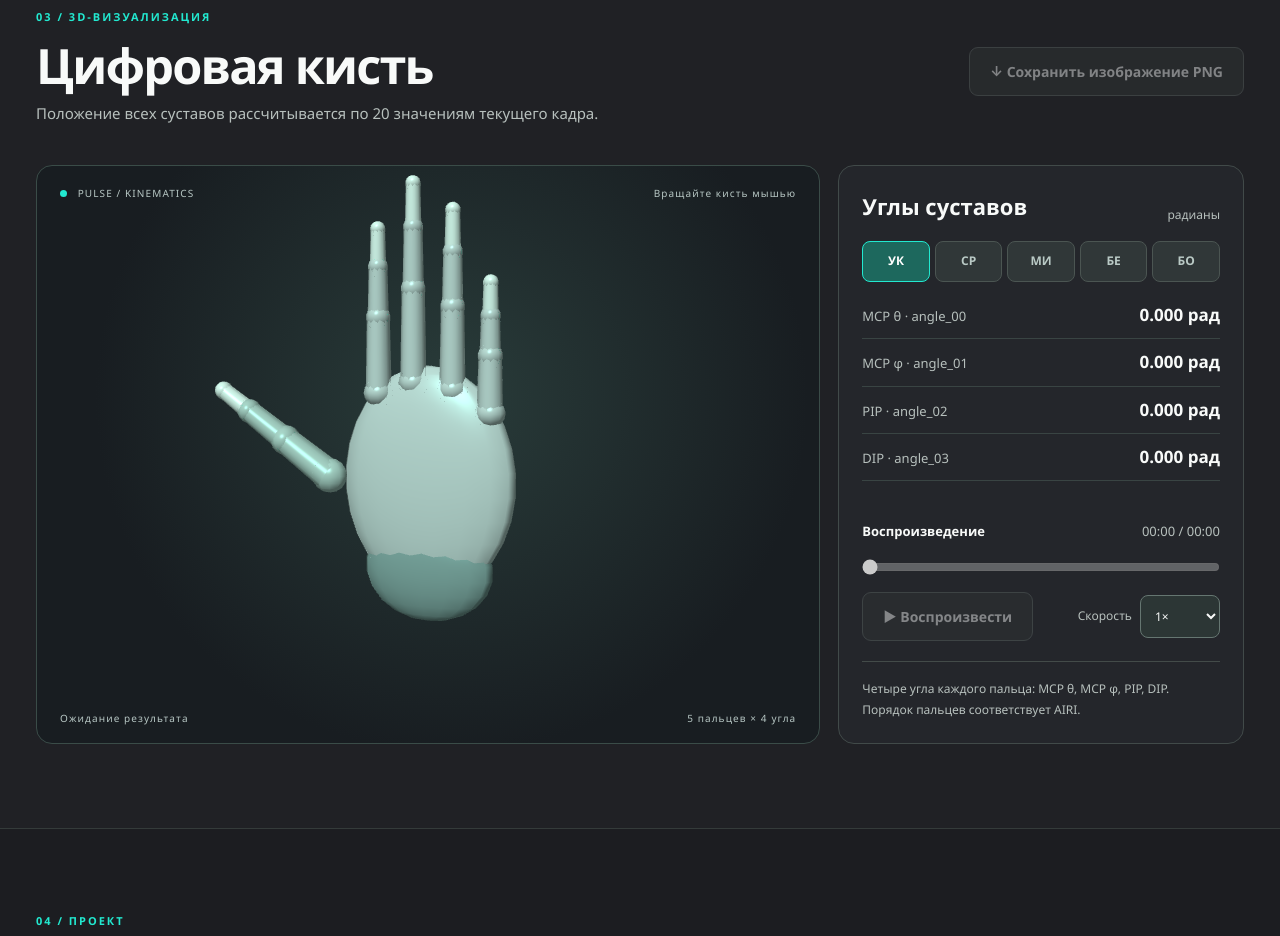
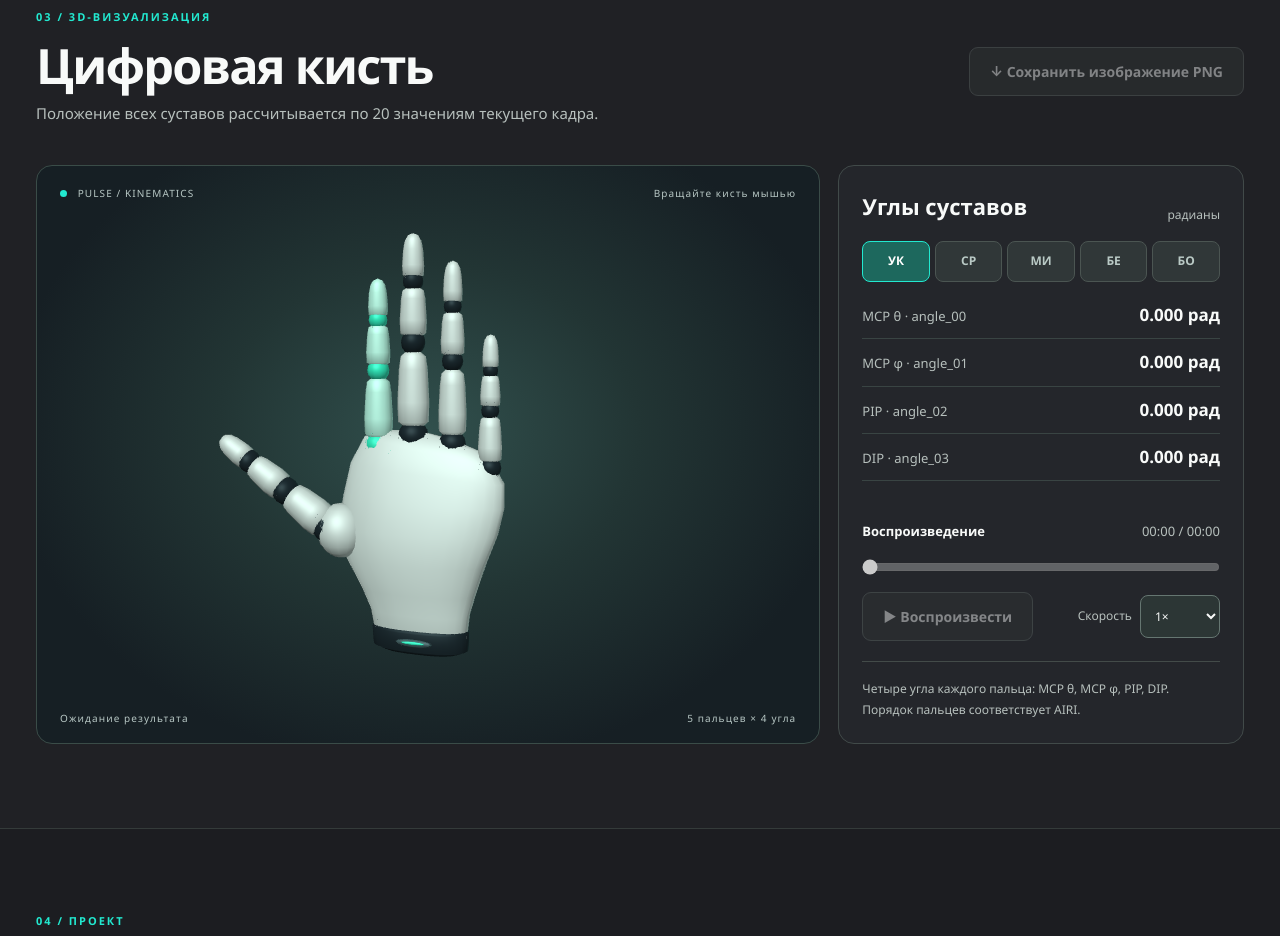
Before and after one commit to sveta0202/Pulse-app, a website: page static/index.html in a window 1280 px wide. Shown: the part 2353-3289 px from the top of the page. Drawn offline with Linux system fonts and the light colour scheme.

Commit message:
upd 3D-hand design

```diff
--- a/static/index.html
+++ b/static/index.html
@@ -18,6 +18,7 @@
 .example-list button:hover:not(:disabled),.example-list button[aria-pressed="true"]{border-color:var(--mint);background:#203a36;color:var(--mint)}
 .example-list button:focus-visible{outline:2px solid var(--mint);outline-offset:2px}
 .example-list button[aria-pressed="true"]:disabled{opacity:1}
+.viewer{background:radial-gradient(ellipse at 50% 46%,#31504d 0%,#223534 38%,#161f24 76%)}
 @media(max-width:720px){.examples{align-items:flex-start;flex-direction:column;gap:12px;padding:14px}.examples-copy{flex:0 1 auto}}
 @media(prefers-reduced-motion:reduce){.hero-art .pulse-path{animation:none;stroke-dasharray:none;stroke-dashoffset:0}}
 </style>
@@ -128,8 +129,18 @@ function shader(type,src){const sh=gl.createShader(type);gl.shaderSource(sh,src)
 function initWebgl(){gl=canvas.getContext('webgl',{antialias:true,alpha:true,preserveDrawingBuffer:true});if(!gl){renderFallback();return}
  const vs=`attribute vec3 aPosition; attribute vec3 aNormal; attribute vec3 aColor; uniform float uYaw,uPitch,uZoom,uAspect; varying vec3 vNormal;varying vec3 vColor; varying float vDepth;
  vec3 rotate(vec3 v){float cy=cos(uYaw),sy=sin(uYaw),cp=cos(uPitch),sp=sin(uPitch);vec3 a=vec3(cy*v.x+sy*v.z,v.y,-sy*v.x+cy*v.z);return vec3(a.x,cp*a.y-sp*a.z,sp*a.y+cp*a.z);}
- void main(){vec3 p=rotate(aPosition);float depth=6.7+uZoom-p.z;gl_Position=vec4(p.x*3.15/depth/uAspect,p.y*3.15/depth,(depth-2.0)/10.0,1.0);vNormal=normalize(rotate(aNormal));vColor=aColor;vDepth=depth;}`;
- const fs=`precision mediump float;varying vec3 vNormal;varying vec3 vColor;varying float vDepth;void main(){vec3 l=normalize(vec3(-.5,1.0,1.8));float dif=max(.12,dot(normalize(vNormal),l));float spec=pow(max(dot(reflect(-l,normalize(vNormal)),vec3(0.,0.,1.)),0.),28.);vec3 c=vColor*(.38+.68*dif)+vec3(.5,.9,.85)*spec*.35;gl_FragColor=vec4(c,1.0);}`;
+ void main(){vec3 p=rotate(aPosition);float depth=6.7+uZoom-p.z;gl_Position=vec4(p.x*3.15/depth/uAspect,(p.y-.40)*3.15/depth,(depth-2.0)/10.0,1.0);vNormal=normalize(rotate(aNormal));vColor=aColor;vDepth=depth;}`;
+ const fs=`precision mediump float;
+ varying vec3 vNormal;varying vec3 vColor;
+ void main(){
+  vec3 n=normalize(vNormal),key=normalize(vec3(-.56,.78,1.25)),fill=normalize(vec3(.92,-.12,.56));
+  vec3 eye=vec3(0.,0.,1.);
+  float mainLight=max(0.,dot(n,key)),fillLight=max(0.,dot(n,fill));
+  float silk=pow(max(0.,dot(n,normalize(key+eye))),20.);
+  float rim=pow(1.-max(0.,dot(n,eye)),3.)*max(0.,dot(n,fill));
+  vec3 c=vColor*(.37+.61*mainLight+.18*fillLight)+vec3(.80,.92,.90)*silk*.15+vec3(.18,.48,.43)*rim*.28;
+  gl_FragColor=vec4(c,1.);
+ }`;
  program=gl.createProgram();gl.attachShader(program,shader(gl.VERTEX_SHADER,vs));gl.attachShader(program,shader(gl.FRAGMENT_SHADER,fs));gl.linkProgram(program);if(!gl.getProgramParameter(program,gl.LINK_STATUS))throw Error(gl.getProgramInfoLog(program));gl.useProgram(program);
  buffer=gl.createBuffer();gl.bindBuffer(gl.ARRAY_BUFFER,buffer);glPos=gl.getAttribLocation(program,'aPosition');glNormal=gl.getAttribLocation(program,'aNormal');glColor=gl.getAttribLocation(program,'aColor');glYaw=gl.getUniformLocation(program,'uYaw');glPitch=gl.getUniformLocation(program,'uPitch');glZoom=gl.getUniformLocation(program,'uZoom');glAspect=gl.getUniformLocation(program,'uAspect');
  for(const loc of [glPos,glNormal,glColor])gl.enableVertexAttribArray(loc);
@@ -138,32 +149,97 @@ let vertices=[];function pushVertex(p,n,c){vertices.push(p[0],p[1],p[2],n[0],n[1
 const sub=(a,b)=>[a[0]-b[0],a[1]-b[1],a[2]-b[2]];const add=(a,b)=>[a[0]+b[0],a[1]+b[1],a[2]+b[2]];const scale=(a,s)=>[a[0]*s,a[1]*s,a[2]*s];const cross=(a,b)=>[a[1]*b[2]-a[2]*b[1],a[2]*b[0]-a[0]*b[2],a[0]*b[1]-a[1]*b[0]];const len=a=>Math.hypot(...a);const norm=a=>scale(a,1/(len(a)||1));
 function triangle(a,b,c,na,nb,nc,color){pushVertex(a,na,color);pushVertex(b,nb,color);pushVertex(c,nc,color)}
 function sphere(center,sz,color,lat=9,lon=11){for(let y=0;y<lat;y++){let a=-Math.PI/2+Math.PI*y/lat,b=-Math.PI/2+Math.PI*(y+1)/lat;for(let x=0;x<lon;x++){let c=2*Math.PI*x/lon,d=2*Math.PI*(x+1)/lon;function v(t,s){let nn=[Math.cos(t)*Math.cos(s),Math.sin(t),Math.cos(t)*Math.sin(s)];return {p:add(center,[nn[0]*sz[0],nn[1]*sz[1],nn[2]*sz[2]]),n:norm([nn[0]/sz[0],nn[1]/sz[1],nn[2]/sz[2]])}}const p=v(a,c),q=v(b,c),r=v(b,d),s=v(a,d);triangle(p.p,q.p,r.p,p.n,q.n,r.n,color);triangle(p.p,r.p,s.p,p.n,r.n,s.n,color)}}}
-function bone(a,b,r0,r1,color){const axis=norm(sub(b,a));const helper=Math.abs(axis[1])>.8?[1,0,0]:[0,1,0];const u=norm(cross(axis,helper)),v=cross(axis,u);const n=12;for(let i=0;i<n;i++){let t=i*2*Math.PI/n,s=(i+1)*2*Math.PI/n;const d0=add(scale(u,Math.cos(t)),scale(v,Math.sin(t))),d1=add(scale(u,Math.cos(s)),scale(v,Math.sin(s)));const p0=add(a,scale(d0,r0)),p1=add(a,scale(d1,r0)),q0=add(b,scale(d0,r1)),q1=add(b,scale(d1,r1));triangle(p0,q0,q1,d0,d0,d1,color);triangle(p0,q1,p1,d0,d1,d1,color)}}
+const dot=(a,b)=>a[0]*b[0]+a[1]*b[1]+a[2]*b[2];
+const TAU=Math.PI*2;
+const circle=n=>Array.from({length:n},(_,i)=>[Math.cos(i*TAU/n),Math.sin(i*TAU/n)]);
+const palmCircle=circle(28), fingerCircle=circle(16);
+function ringMesh(rings,color){
+ for(let j=1;j<rings.length;j++){
+  const a=rings[j-1],b=rings[j];
+  for(let k=0;k<a.length;k++){
+   const i=(k+1)%a.length,p=a[k],q=b[k],r=b[i],s=a[i];
+   triangle(p.p,q.p,r.p,p.n,q.n,r.n,color);triangle(p.p,r.p,s.p,p.n,r.n,s.n,color);
+  }
+ }
+}
+// Cross-sections describe a single rounded shell from wrist to knuckles.
+function palmShell(profile,color){
+ const rings=profile.map(([y,cx,w,d,z,slope=0],i)=>{
+  const lo=profile[Math.max(0,i-1)],hi=profile[Math.min(profile.length-1,i+1)];
+  const dy=hi[0]-lo[0];
+  return palmCircle.map(([c,s])=>{
+   const x=w*Math.sign(c)*Math.pow(Math.abs(c),.84);
+   const zz=d*Math.sign(s)*Math.pow(Math.abs(s),.86);
+   const nx=c/Math.max(.15,w),nz=s/Math.max(.08,d);
+   const ny=-((hi[2]-lo[2])*c*nx+(hi[3]-lo[3])*s*nz)/dy;
+   return {p:[cx+x,y+slope*c,z+zz],n:norm([nx,ny,nz])};
+  });
+ });
+ ringMesh(rings,color);
+}
+function fingerShell(origin,axis,length,width,thumb,tip,color){
+ const side=norm(cross(axis,thumb?[0,0,1]:[0,1,0]));
+ const helper=Math.abs(dot(axis,[0,0,1]))>.92?[1,0,0]:[0,0,1];
+ const u=thumb&&len(side)>.01?side:norm(cross(axis,helper)),v=cross(axis,u);
+ const profile=tip?[[.075,.55],[.145,.96],[.36,1],[.72,.91],[.92,.76],[1.05,.48],[1.10,.03]]:
+                   [[.08,.48],[.15,.96],[.36,1],[.71,.90],[.85,.79],[.91,.40]];
+ const rings=profile.map(([pos,r],i)=>{
+  const lo=profile[Math.max(0,i-1)],hi=profile[Math.min(profile.length-1,i+1)];
+  const slope=(hi[1]-lo[1])*width/((hi[0]-lo[0])*length);
+  const center=add(origin,scale(axis,pos*length));
+  return fingerCircle.map(([c,s])=>{
+   const radial=add(scale(u,c),scale(v,s*.85));
+   const surfaceNormal=norm(add(scale(u,c),scale(v,s/.85)));
+   return {p:add(center,scale(radial,width*r)),n:norm(add(surfaceNormal,scale(axis,-slope)))};
+  });
+ });
+ ringMesh(rings,color);
+}
 const bases=[[-.39,.40,.03],[-.11,.48,.02],[.49,.26,.02],[.20,.43,.02],[-.76,-.24,.14]];
 const lengths=[[.57,.38,.28],[.70,.45,.32],[.42,.29,.24],[.61,.40,.30],[.46,.39,.28]];
 function fingerVec(f,theta,flex){const thumb=f===4;let xx=thumb?(-.82*Math.cos(theta)-.36*Math.sin(theta)):Math.sin(theta)*.33;let yy=thumb?(.57*Math.cos(theta)-.20*Math.sin(theta)):Math.cos(theta*.28);const ln=Math.hypot(xx,yy);xx/=ln;yy/=ln;return [xx*Math.cos(flex),yy*Math.cos(flex),Math.sin(flex)]}
-function makeHand(){vertices=[];lastBases=[];
- const white=[.69,.82,.79],boneCol=[.62,.79,.74],accent=[.18,.92,.76],nailCol=[.80,.95,.90];
- sphere([0,-.27,0],[.69,.88,.19],white,15,18);
- sphere([0,-.95,0],[.52,.41,.16],[.45,.62,.59],11,16);
- // geometric hand veins/indicators, no external mesh needed
+const ceramic=[.81,.89,.86], graphite=[.105,.16,.18], steel=[.25,.36,.37];
+const mint=[.20,.92,.74], selectedCeramic=[.71,.96,.88], digitWidths=[.112,.123,.09,.107,.142];
+const palmProfile=[
+ [-1.19,-.075,.018,.013,-.045],[-1.17,-.075,.28,.10,-.045],[-1.10,-.075,.37,.155,-.044],
+ [-.89,-.078,.40,.176,-.03],[-.72,-.085,.46,.207,-.014],[-.49,-.105,.56,.24,.001],
+ [-.25,-.09,.64,.245,.008],[-.02,-.043,.643,.218,.012,-.025],[.20,-.012,.612,.180,.012,-.063],
+ [.365,.007,.518,.134,.013,-.10],[.445,.009,.40,.087,.018,-.067],[.49,-.01,.205,.038,.02,-.03],
+ [.51,-.04,.016,.014,.024]
+];
+const cuffProfile=[
+ [-1.22,-.075,.018,.012,-.045],[-1.205,-.075,.305,.118,-.045],[-1.17,-.075,.386,.164,-.044],
+ [-1.03,-.075,.393,.172,-.037],[-.98,-.075,.352,.146,-.03],[-.965,-.075,.02,.012,-.03]
+];
+function makeHand(geometry=true){vertices=[];lastBases=[];
+ if(geometry){
+  palmShell(palmProfile,ceramic);palmShell(cuffProfile,graphite);
+  sphere([-.075,-1.10,.119],[.15,.035,.027],steel,6,12);
+  sphere([-.075,-1.095,.142],[.096,.013,.008],mint,6,12);
+ }
  for(let f=0;f<5;f++){
   let curr=bases[f].slice();let all=[curr.slice()];let t=angles[f*4],f0=angles[f*4+1],f1=angles[f*4+2],f2=angles[f*4+3];
-  const jointFlex=[f0,f0+f1,f0+f1+f2];const skin=f===4?boneCol:white;
-  sphere(curr,[f===4?.145:.12,f===4?.135:.105,.11],skin,8,10);
+  const jointFlex=[f0,f0+f1,f0+f1+f2],selected=f===activeFinger;
+  const shellColor=selected?selectedCeramic:ceramic;
+  if(geometry){
+   const r=digitWidths[f];
+   if(f===4)sphere(add(curr,[.09,-.025,-.025]),[.195,.214,.175],ceramic,9,14);
+   sphere(curr,[r*.97,r*.92,r*.86],selected?mint:graphite,8,12);
+  }
   for(let j=0;j<3;j++){
-   const vec=fingerVec(f,t,jointFlex[j]);let next=add(curr,scale(vec,lengths[f][j]));let radius=(f===4?.123:.10)*(1-j*.19);
-   bone(curr,next,radius,radius*.88,j===2?nailCol:skin);
-   sphere(next,[radius*.96,radius*.96,radius*.96],j===2?nailCol:skin,9,10);
-   if(j<2)sphere(next,[radius*.82,radius*.82,radius*.82],accent,7,9);
+   const vec=fingerVec(f,t,jointFlex[j]),length=lengths[f][j],radius=digitWidths[f]*(1-j*.16);
+   const next=add(curr,scale(vec,length));
+   if(geometry){
+    fingerShell(curr,vec,length,radius,f===4,j===2,shellColor);
+    if(j<2)sphere(next,[radius*.76,radius*.78,radius*.73],selected?mint:graphite,8,12);
+   }
    curr=next;all.push(curr.slice());
   }lastBases.push(all)
  }
- return new Float32Array(vertices)}
-let vertexCount=0;
+ return geometry?new Float32Array(vertices):null}
 function renderHand(){if(!gl){renderFallback();return;}const ratio=window.devicePixelRatio||1;const w=Math.round(canvas.clientWidth*ratio),h=Math.round(canvas.clientHeight*ratio);if(canvas.width!==w||canvas.height!==h){canvas.width=w;canvas.height=h;gl.viewport(0,0,w,h)}
  const data=makeHand();gl.bindBuffer(gl.ARRAY_BUFFER,buffer);gl.bufferData(gl.ARRAY_BUFFER,data,gl.DYNAMIC_DRAW);const stride=9*4;gl.vertexAttribPointer(glPos,3,gl.FLOAT,false,stride,0);gl.vertexAttribPointer(glNormal,3,gl.FLOAT,false,stride,3*4);gl.vertexAttribPointer(glColor,3,gl.FLOAT,false,stride,6*4);gl.uniform1f(glYaw,yaw);gl.uniform1f(glPitch,pitch);gl.uniform1f(glZoom,zoom);gl.uniform1f(glAspect,Math.max(.5,canvas.clientWidth/canvas.clientHeight));gl.clear(gl.COLOR_BUFFER_BIT|gl.DEPTH_BUFFER_BIT);gl.drawArrays(gl.TRIANGLES,0,data.length/9);refreshLabels();}
-function project(p){const cy=Math.cos(yaw),sy=Math.sin(yaw),cp=Math.cos(pitch),sp=Math.sin(pitch);let x=cy*p[0]+sy*p[2],z=-sy*p[0]+cy*p[2],y=cp*p[1]-sp*z,z2=sp*p[1]+cp*z;const depth=6.7+zoom-z2, aspect=canvas.clientWidth/canvas.clientHeight,px=x*3.15/depth/aspect,py=y*3.15/depth;return [(px*.5+.5)*canvas.clientWidth,(-py*.5+.5)*canvas.clientHeight]}
+function project(p){const cy=Math.cos(yaw),sy=Math.sin(yaw),cp=Math.cos(pitch),sp=Math.sin(pitch);let x=cy*p[0]+sy*p[2],z=-sy*p[0]+cy*p[2],y=cp*p[1]-sp*z,z2=sp*p[1]+cp*z;const depth=6.7+zoom-z2,aspect=Math.max(.5,canvas.clientWidth/canvas.clientHeight),px=x*3.15/depth/aspect,py=(y-.40)*3.15/depth;return [(px*.5+.5)*canvas.clientWidth,(-py*.5+.5)*canvas.clientHeight]}
 function refreshLabels(){const layer=$('jointLabels');if(!showLabels){layer.innerHTML='';return}layer.innerHTML='';if(!lastBases.length)return;
  // Show all 20 joints as subtle points, and 4 large values for active finger
  for(let f=0;f<5;f++){for(let j=0;j<4;j++){
@@ -175,7 +251,7 @@ function renderFallback(){
  if(!w||!h)return;
  canvas.width=Math.floor(w*ratio);canvas.height=Math.floor(h*ratio);ctx.setTransform(ratio,0,0,ratio,0,0);ctx.clearRect(0,0,w,h);
  // Software 3D perspective fallback for browsers that disable WebGL.
- makeHand();
+ makeHand(false);
  function ellipse(center,rx,ry,fill,shadow){const [x,y]=project(center);const r=w/700;ctx.beginPath();ctx.ellipse(x,y,Math.max(1,rx*r*100),Math.max(1,ry*r*100),yaw*.25,0,Math.PI*2);ctx.fillStyle=fill;if(shadow){ctx.shadowColor=shadow;ctx.shadowBlur=24}ctx.fill();ctx.shadowBlur=0}
  const p=(x,y,z=0)=>project([x,y,z]);
  function segment(a,b,width,col){const q=p(...a),r=p(...b);let thickness=Math.max(2,width*w/690);ctx.save();ctx.strokeStyle='#0a3030';ctx.lineWidth=thickness+5;ctx.lineCap='round';ctx.beginPath();ctx.moveTo(...q);ctx.lineTo(...r);ctx.stroke();const g=ctx.createLinearGradient(q[0],q[1],r[0],r[1]);g.addColorStop(0,'#6b9e94');g.addColorStop(.5,col);g.addColorStop(1,'#b8e2d6');ctx.strokeStyle=g;ctx.lineWidth=thickness;ctx.beginPath();ctx.moveTo(...q);ctx.lineTo(...r);ctx.stroke();ctx.restore()}
@@ -187,7 +263,7 @@ function renderFallback(){
  for(let f=0;f<5;f++){
   const positions=lastBases[f];let radius=f===4?25:21;
   for(let j=0;j<3;j++){
-   segment(positions[j],positions[j+1],radius*(1-j*.18),f===activeFinger?'#a7f0d8':'#a1cac1');const [jx,jy]=project(positions[j+1]);ctx.beginPath();ctx.arc(jx,jy,Math.max(4,(radius*(1-j*.2))*w/1350),0,Math.PI*2);ctx.fillStyle=(j===2?'#ebfff4':'#72cdbc');ctx.fill();ctx.strokeStyle='#315950';ctx.stroke();
+   segment(positions[j],positions[j+1],radius*(1-j*.18),f===activeFinger?'#a7f0d8':'#dceae5');if(j===2)continue;const [jx,jy]=project(positions[j+1]);ctx.beginPath();ctx.arc(jx,jy,Math.max(3,(radius*(1-j*.2))*w/1650),0,Math.PI*2);ctx.fillStyle=f===activeFinger?'#22cdb7':'#263e42';ctx.fill();ctx.strokeStyle='#708a84';ctx.stroke();
   }
  }
  refreshLabels();
```
